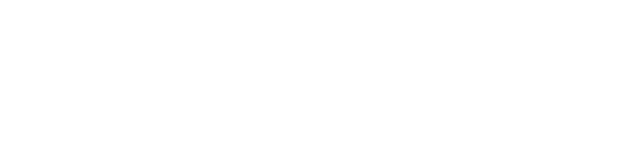
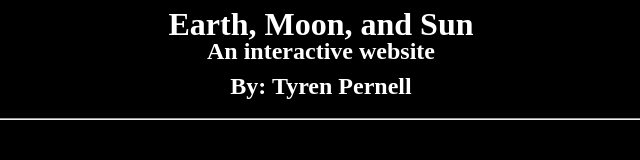
Before and after one commit to uyvvhbjbhjn/earth-sun-and-moon, a plain HTML site: page roationtime.html in a window 1280 px wide. Shown: the whole page, without its empty margins (319-959 px from the left). Drawn offline with Linux system fonts and the light colour scheme.

Commit message:
4 files modified, 2 added, 5 deleted

```diff
--- /dev/null
+++ b/earthmodel.html
@@ -0,0 +1,17 @@
+<!DOCTYPE html>
+<html lang="en">
+  <head>
+    <meta charset="UTF-8" />
+    <meta name="viewport" content="width=device-width" />
+    <link rel="stylesheet" href="styles.css" />
+    <script type="module" src="script.js"></script>
+  </head>
+  <body>
+    <div style="text-align: center">
+      <h1 class="name">Earth, Moon, and Sun</h1>
+      <h2 class="name">An interactive website</h2>
+      <h2 class="byline">By: Tyren Pernell</h2>
+      <hr />
+    </div>
+  </body>
+</html>
--- a/roationtime.html
+++ b/roationtime.html
@@ -0,0 +1,17 @@
+<!DOCTYPE html>
+<html lang="en">
+  <head>
+    <meta charset="UTF-8" />
+    <meta name="viewport" content="width=device-width" />
+    <link rel="stylesheet" href="styles.css" />
+    <script type="module" src="script.js"></script>
+  </head>
+  <body>
+    <div style="text-align: center">
+      <h1 class="name">Earth, Moon, and Sun</h1>
+      <h2 class="name">An interactive website</h2>
+      <h2 class="byline">By: Tyren Pernell</h2>
+      <hr />
+    </div>
+  </body>
+</html>
--- a/styles.css
+++ b/styles.css
@@ -6,3 +6,10 @@ body {
   background-color: black;
   color: white;
 }
+.name {
+  line-height: 0.2;
+}
+.byline {
+  font-family: 'Times New Roman', Times, serif;
+  line-height: 1;
+}
```
Also changed, not shown: mooncycle.html (added, +17 -0 lines), seaonsmodel.html (+17 -0 lines), 17743251.webp (deleted), Screenshot 2023-02-08 11.01.36 AM.png (deleted), rotation.html (deleted), 2 other files.
